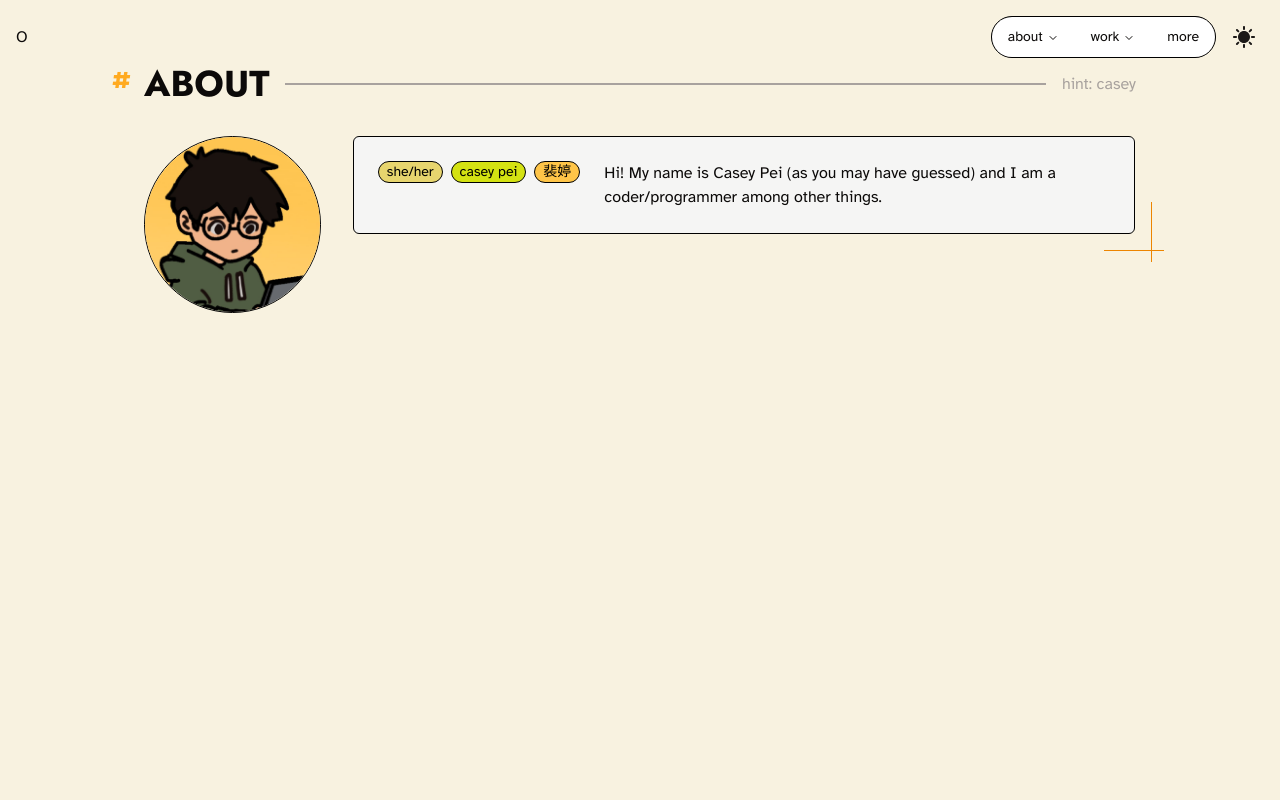
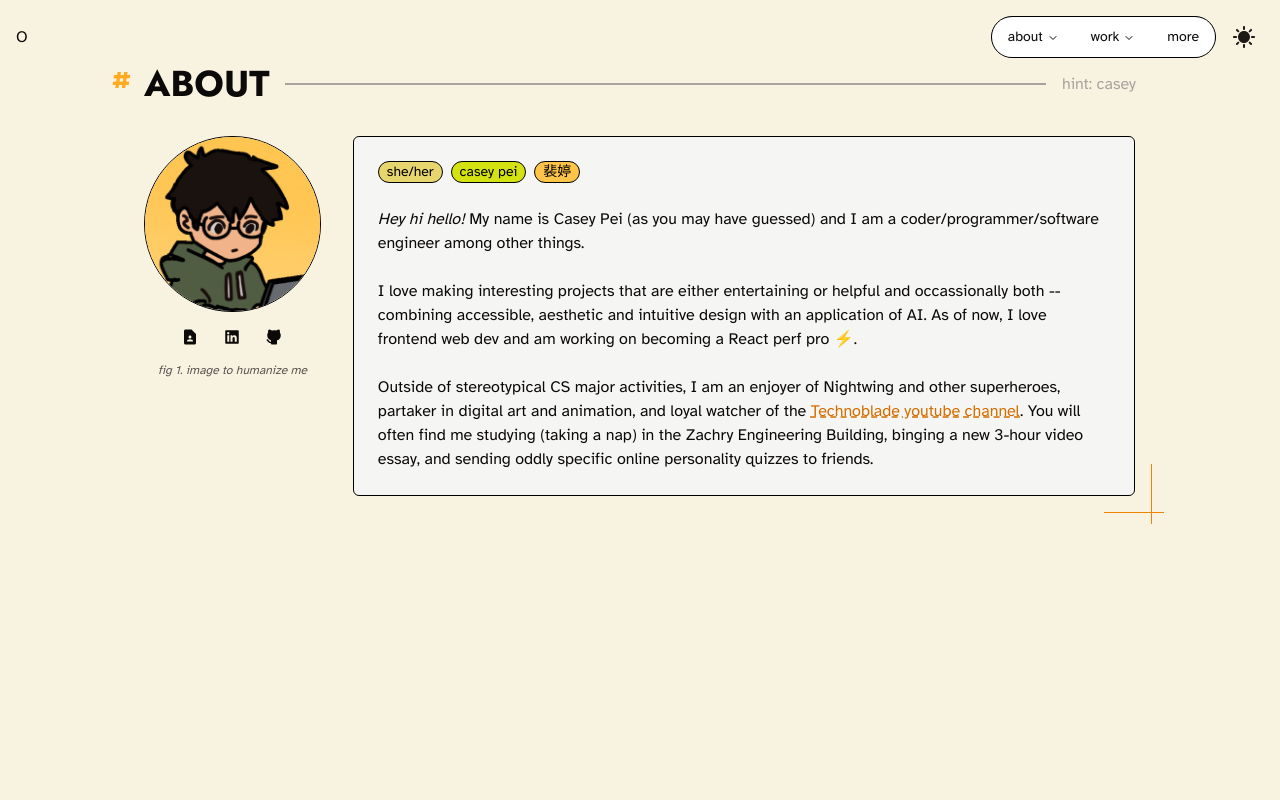
Before and after one commit to peicasey/personal-site, a Next.js app: page /about in a window 1280 px wide. Shown: the top 800 px of the page. Built offline with nearby package versions, Linux system fonts and the light colour scheme.

Commit message:
actual about done

```diff
--- a/src/app/about/_sections/actualAbout.tsx
+++ b/src/app/about/_sections/actualAbout.tsx
@@ -1,7 +1,10 @@
 import DecoratedCard from "@/components/DecoratedCard";
 import H1 from "@/components/H1";
 import Section from "@/components/Section";
+import SocialButton from "@/components/SocialButton";
+import StyledLink from "@/components/StyledLink";
 import Tag from "@/components/Tag";
+import { SOCIALS } from "@/lib/socials";
 import Image from "next/image";
 
 const PERSONAL_TAGS = [
@@ -26,24 +29,49 @@ export default function ActualAbout() {
         About
       </H1>
       <div className="w-full flex flex-col sm:flex-row gap-4 sm:gap-8">
-        <div className="flex justify-center w-full sm:w-auto">
+        <div className="flex flex-col gap-2 items-center w-full sm:w-auto">
           <Image
             src="/me.jpg"
             alt="An illustration of me."
             width={200}
             height={200}
-            className="w-28 sm:w-56 border border-black dark:border-stone-500 dark:yellow-glow-sm rounded-full"
+            className="w-28 sm:w-56 h-28 sm:h-44 border border-black dark:border-stone-500 dark:yellow-glow-sm rounded-full"
           />
+          <div className="flex gap-2">
+            {Object.values(SOCIALS).map((social, i) => (
+              <SocialButton key={i} {...social} importantOnly={true} />
+            ))}
+          </div>
+          <p className="text-center text-xs text-stone-600">
+            <i>fig 1. image to humanize me</i>
+          </p>
         </div>
-        <DecoratedCard>
+        <DecoratedCard className="w-full sm:flex-col">
           <div className="flex gap-2">
             {PERSONAL_TAGS.map((tag, i) => (
               <Tag {...tag} key={i} />
             ))}
           </div>
           <p>
-            Hi! My name is Casey Pei (as you may have guessed) and I am a
-            coder/programmer among other things.
+            <i>Hey hi hello!</i> My name is Casey Pei (as you may have guessed)
+            and I am a coder/programmer/software engineer among other things.
+          </p>
+          <p>
+            I love making interesting projects that are either entertaining or
+            helpful and occassionally both -- combining accessible, aesthetic
+            and intuitive design with an application of AI. As of now, I love
+            frontend web dev and am working on becoming a React perf pro ⚡.
+          </p>
+          <p>
+            Outside of stereotypical CS major activities, I am an enjoyer of
+            Nightwing and other superheroes, partaker in digital art and
+            animation, and loyal watcher of the{" "}
+            <StyledLink href="https://youtube.com/@technoblade">
+              Technoblade youtube channel
+            </StyledLink>
+            . You will often find me studying (taking a nap) in the Zachry
+            Engineering Building, binging a new 3-hour video essay, and sending
+            oddly specific online personality quizzes to friends.
           </p>
         </DecoratedCard>
       </div>
```
